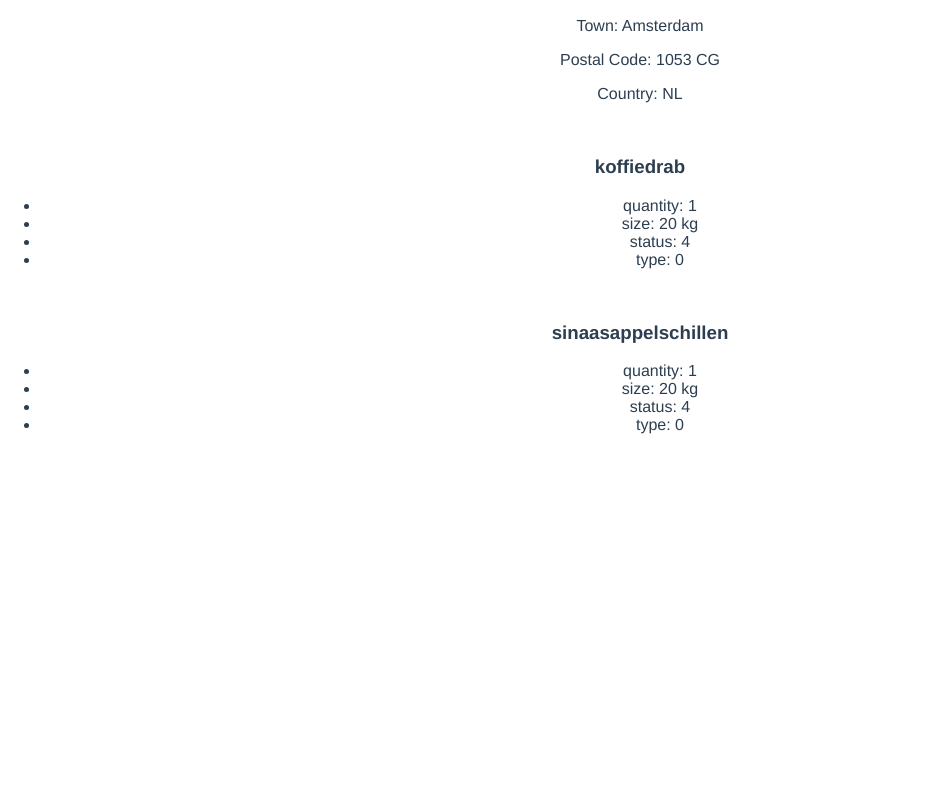
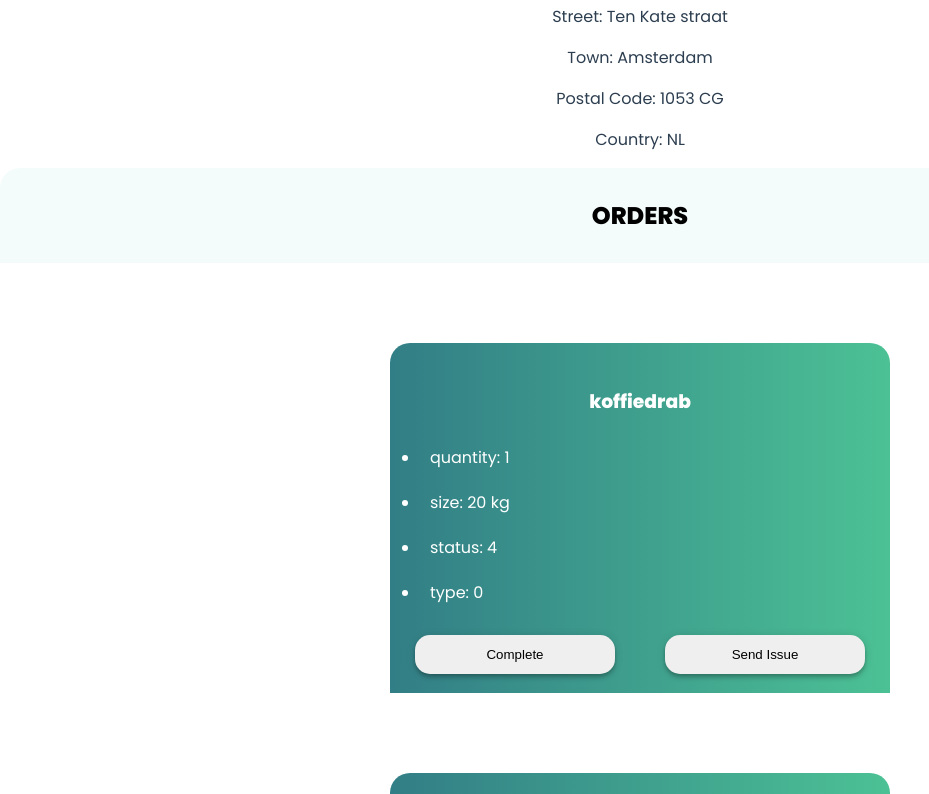
Before and after one commit to MonkeyDjack/Seenons-driver-stop-page, a Vue app: page / in a window 1280 px wide. Shown: the part 486-1280 px from the top of the page, without its empty margins (0-929 px from the left). Before the commit the page ends 920 px from the top, so only its background shows below. Built offline with nearby package versions, Linux system fonts and the light colour scheme.

Commit message:
basic card design + issue logic

```diff
--- a/src/App.vue
+++ b/src/App.vue
@@ -29,8 +29,17 @@ body{
   font-family: 'Poppins', 'arial';
 
 }
+.round{
+    border-top-right-radius: 20px;
+    border-top-left-radius: 20px;
+}
+.shadow-box{
+  box-shadow: 1px 2px 84px -18px rgba(0,0,0,0.75);
+  -webkit-box-shadow: 1px 2px 84px -18px rgba(0,0,0,0.75);
+  -moz-box-shadow: 1px 2px 84px -18px rgba(0,0,0,0.75);
+}
 #app {
-  font-family: Avenir, Helvetica, Arial, sans-serif;
+  font-family: 'Poppins', 'arial';;
   -webkit-font-smoothing: antialiased;
   -moz-osx-font-smoothing: grayscale;
   text-align: center;
--- a/src/components/OrderCard.vue
+++ b/src/components/OrderCard.vue
@@ -1,5 +1,7 @@
 <template>
-    <div class="order-card" v-for="order in stop.orders" :key="order.order_id">
+    <div class="order-card round" v-for="order in stop.orders" :key="order.order_id">
+        <div  :class="[isRotated ? 'flip-card-inner-rotate' : '',  'flip-card-inner round clearfix']">
+            <div class="flip-card-front">
                 <img src="" alt="">
                 <h3>{{order.stream_type}}</h3>
                 <ul>
@@ -8,6 +10,24 @@
                     <li>status: {{order.status}}</li>
                     <li>type: {{order.type}}</li>
                 </ul>
+                <div class="btn-flex">
+                    <button class="order-btn">Complete</button>
+                    <button class="order-btn" @click="addClass()">Send Issue</button>
+                </div>
+            </div>
+            <div class="flip-card-back">
+                <h2>Choose Issue</h2>
+                <select name="issue" id="issue-type">
+                  <option value="0">other</option>
+                  <option value="1">wrong quantity ordered</option>
+                  <option value="2">wrong container type</option>
+                  <option value="3">container not accessible</option>
+                </select>
+                <h2>Add Comment</h2>
+                <textarea id="issue-type-comment" name="comment" rows="4" cols="50" />
+                <button class="order-btn" @click="addClass()">Send Issue</button>
+            </div>
+        </div>
     </div>
 </template>
 
@@ -17,9 +37,102 @@
         props:{
             stop: Object,
         },
+        data(){
+            return{
+                isRotated: false,
+            };
+
+        },
+        methods: {
+            addClass: function() {
+                if(this.isRotated == false){
+                this.isRotated = true;
+                }
+                else if(this.isRotated == true){
+                    this.isRotated = false
+                }
+            }
+        }
     }
 </script>
 
 <style scoped>
+ .order-card{
+     position: relative;
+    color: white;
+    min-width: 320px;
+    max-width: 500px;
+    height: 350px;
+    margin: 80px auto;
+    perspective: 1000px;
 
+ }
+
+ .order-card ul{
+
+     margin: 0;
+     padding-left: 30px;
+ }
+
+ .order-card ul li{
+     text-align: left;
+     padding: 10px;
+ }
+.btn-flex{
+    margin-top: 20px;
+    display: flex;
+    flex-direction: row;
+    justify-content: space-around;
+}
+ .order-btn{
+    align-content: center;
+    border: none;
+    border-radius: 15px;
+    padding-left: 1rem;
+    padding-right: 1rem;
+    padding-top: 0.75rem;
+    padding-bottom: 0.75rem;
+    box-shadow: 0px 2px 4px -1px rgb(0 0 0 / 20%), 0px 4px 5px 0px rgb(0 0 0 / 14%), 0px 1px 10px 0px rgb(0 0 0 / 12%);
+    width: 40%;
+ }
+
+
+ .completed{
+     text-align: center;
+    opacity: 0;
+    z-index: 2;
+    width: 100%;
+    height: 100%;
+    background: rgb(50,126,134);
+    background: linear-gradient(90deg, rgba(50,126,134,1) 0%, rgba(76,193,149,1) 100%);
+
+ }
+
+.flip-card-inner {
+    position: relative;
+    width: 100%;
+    height: 100%;
+    transition: transform 0.8s;
+    transform-style: preserve-3d;
+    background: rgb(50,126,134);
+    background: linear-gradient(90deg, rgba(50,126,134,1) 0%, rgba(76,193,149,1) 100%);
+}
+
+.flip-card-inner-rotate {
+  transform: rotateY(180deg);
+}
+
+.flip-card-back {
+  color: white;
+  transform: rotateY(180deg);
+}
+
+
+ .flip-card-front, .flip-card-back {
+  position: absolute;
+  width: 100%;
+  height: 100%;
+  -webkit-backface-visibility: hidden; /* Safari */
+  backface-visibility: hidden;
+}
 </style>
--- a/src/components/StopBody.vue
+++ b/src/components/StopBody.vue
@@ -1,6 +1,6 @@
 <template>
-    <div class="stop-body">
-        <div class="stop-body-header">
+    <div class="stop-body round">
+        <div class="stop-body-header round">
             <h2 class="poppins-font" >Stop general information</h2>
         </div>
         <div class="stop-info" v-for="stop in stopData.stops" :key="stop.stop_id" >
@@ -12,6 +12,10 @@
                 <p>Town: {{stop.address.town}}</p>
                 <p>Postal Code: {{stop.address.postal_code}}</p>
                 <p>Country: {{stop.address.country}}</p>
+
+                <div class="stop-body-header round">
+            <h2 class="poppins-font" >ORDERS</h2>
+        </div>
 
             <OrderCard :stop="stop" />
             </div>
@@ -43,13 +47,13 @@ export default{
 <style scoped>
 .stop-body{
     background: #fff;
-    border-top-right-radius: 20px;
-    border-top-left-radius: 20px;
 }
+
+
+
 .stop-body-header{
     background: #F4FCFB;
-    border-top-right-radius: 20px;
-    border-top-left-radius: 20px;
+
     padding: 20px 0px 20px 0px;
 }
 
```
Lines whose indentation alone changed are shown as unchanged.
